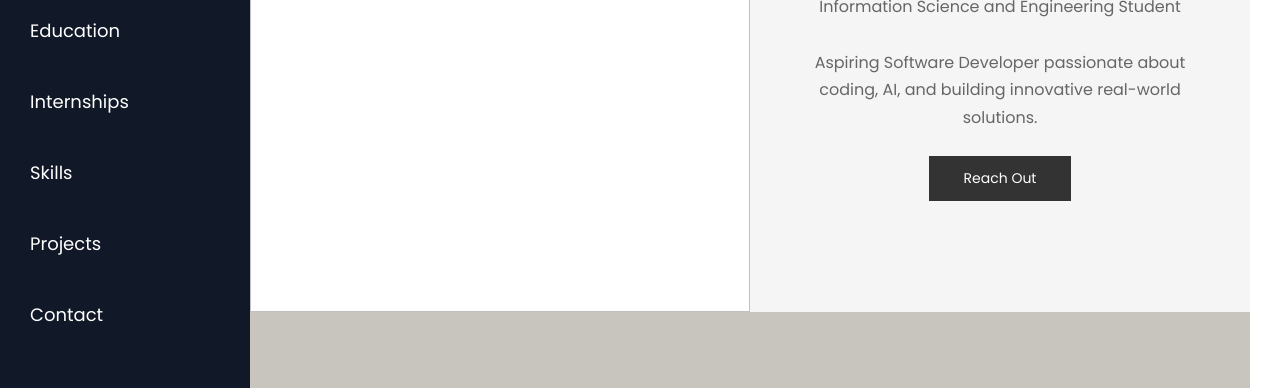
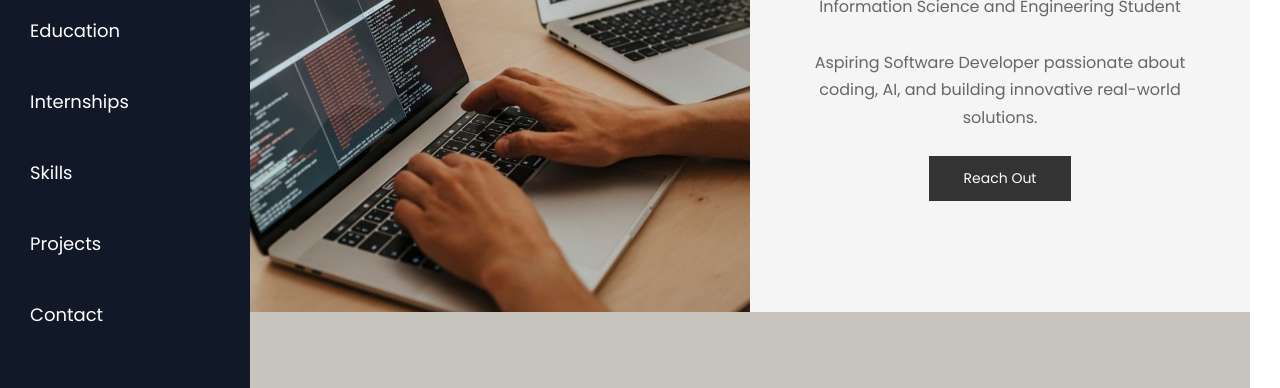
Before and after one commit to kavyanayana004-cell/FUTURE_FS_03, a website: page index.html in a window 1280 px wide. Shown: the part 188-576 px from the top of the page. Drawn offline with nearby package versions, Linux system fonts and the light colour scheme; files whose address does not match are found by name.

Commit message:
Update index.html

```diff
--- a/index.html
+++ b/index.html
@@ -43,7 +43,7 @@
         <section class="hero">
 
             <div class="hero-image">
-                <img src="assets/hero.jpg" alt="">
+                <img src="hero.jpg" alt="">
             </div>
 
             <div class="hero-content">
```
